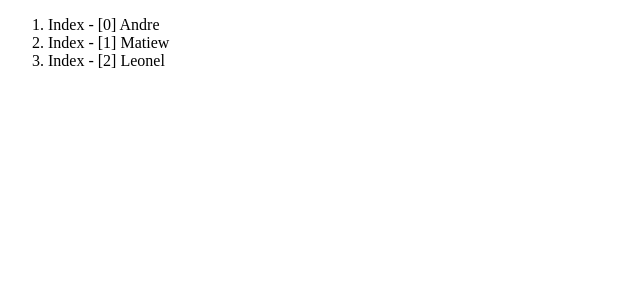
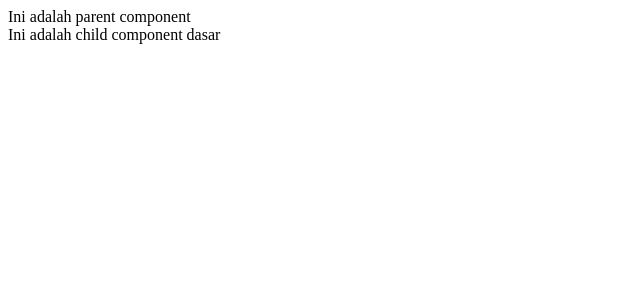
Before and after one commit to Fachrurazzi/vue-3-basic, a Vue app: page / in a window 1280 px wide. Shown: the top 300 px of the page, without its empty margins (0-640 px from the left). Built offline with nearby package versions, Linux system fonts and the light colour scheme.

Commit message:
Basic Component

```diff
--- a/src/App.vue
+++ b/src/App.vue
@@ -1,20 +1,12 @@
 <template>
-  <ol>
-    <li v-for="(student, index) in students" :key="student.id">Index - [{{ index }}] {{ student.name }}</li>
-  </ol>
+  <div>Ini adalah parent component</div>
+  <child-component/>
 </template>
 
 <script>
+import ChildComponent from './components/ChildComponent.vue'
 export default {
-  data() {
-    return {
-      students: [
-        {id: 1, name: "Andre"},
-        {id: 2, name: "Matiew"},
-        {id: 3, name: "Leonel"},
-      ]
-    }
-  }
+  components:{ ChildComponent }
 }
 </script>
 
--- /dev/null
+++ b/src/components/ChildComponent.vue
@@ -0,0 +1,3 @@
+<template>
+    <div>Ini adalah child component dasar</div>
+</template>
```
Also changed, not shown: src/components/HelloWorld.vue (deleted, +0 -40 lines).
